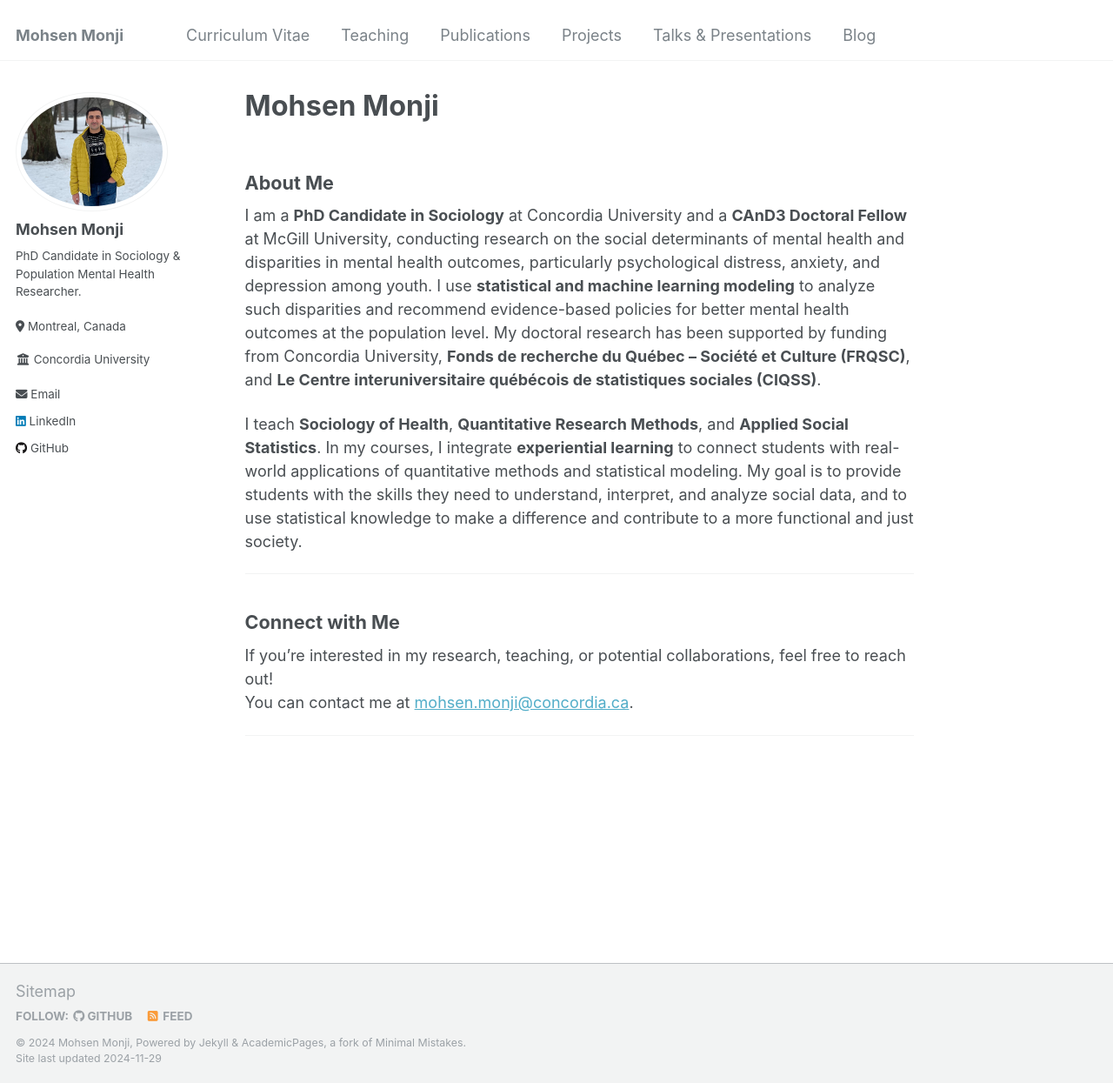
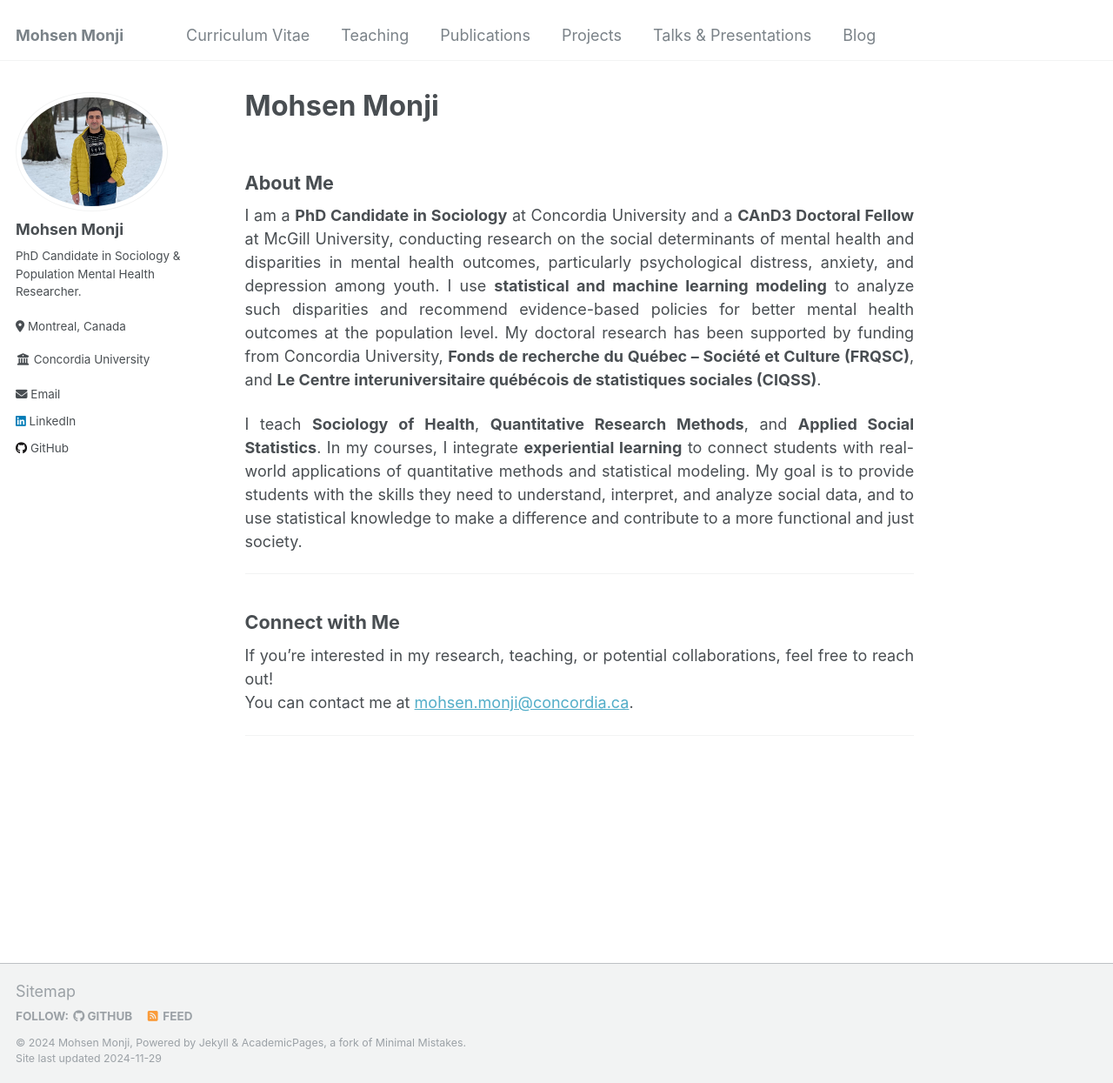
Before and after one commit to Mohsnmonji/mohsnmonji.github.io, a Jekyll site: the page built from _pages/about.md, in a window 1280 px wide and 1245 px high. Shown: the whole window at 87% size. Built offline with Jekyll 4.4.1, drawn with Linux system fonts in a browser that asks for light colours.

Commit message:
Update _page.scss

```diff
--- a/_sass/_page.scss
+++ b/_sass/_page.scss
@@ -49,7 +49,7 @@
 }
 
 .page__content {
-
+text-align: justify; /* Added to justify the content */
   h2 {
     padding-bottom: 0.5em;
     border-bottom: 1px solid $border-color;
```
